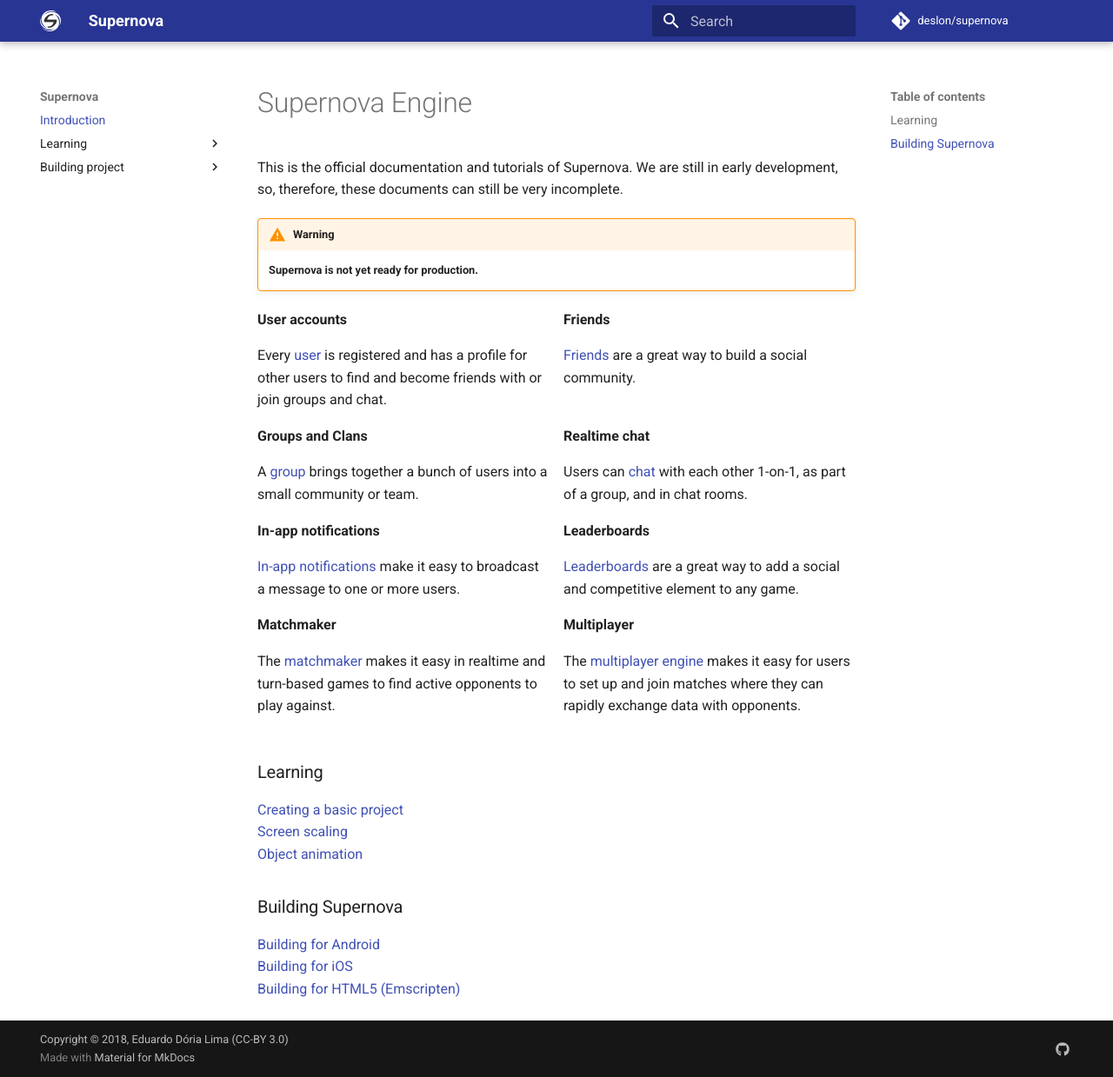
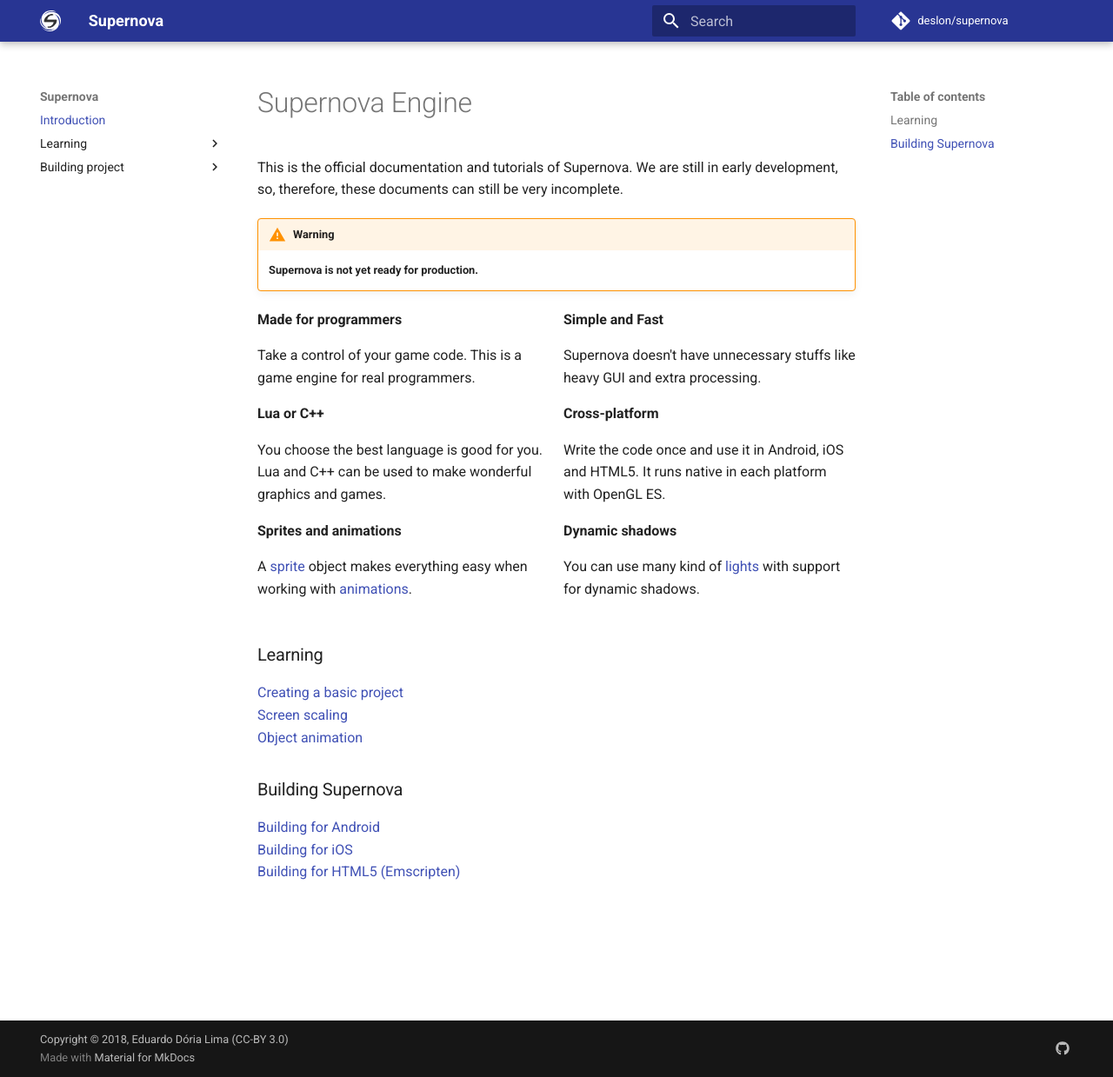
Before and after one commit to eduardodoria/supernova-docs, an MkDocs documentation site: the page built from docs/index.md, in a window 1280 px wide and 1239 px high. Shown: the whole window at 87% size. Built offline with MkDocs 1.6.1 and Material for MkDocs 9.7.7, drawn with Linux system fonts in a browser that asks for light colours; comment, search, counter and statistics services are not loaded; old or Windows-style settings are respelled for this version of MkDocs.

Commit message:
Updated index information

```diff
--- a/docs/index.md
+++ b/docs/index.md
@@ -7,45 +7,34 @@
 
 <div style="display: flex">
   <div style="flex: 1; margin: 0 1em 0 0">
-    <strong>User accounts</strong>
-    <p>Every <a href="./user-accounts/">user</a> is registered and has a profile for other users to find and become friends with or join groups and chat.</p>
+    <strong>Made for programmers</strong>
+    <p>Take a control of your game code. This is a game engine for real programmers.</p>
   </div>
   <div style="flex: 1">
-    <strong>Friends</strong>
-    <p><a href="./social-friends/">Friends</a> are a great way to build a social community.</p>
+    <strong>Simple and Fast</strong>
+    <p>Supernova doesn't have unnecessary stuffs like heavy GUI and extra processing.</p>
   </div>
 </div>
 
 <div style="display: flex">
   <div style="flex: 1; margin: 0 1em 0 0">
-    <strong>Groups and Clans</strong>
-    <p>A <a href="./social-groups-clans/">group</a> brings together a bunch of users into a small community or team.</p>
+    <strong>Lua or C++</strong>
+    <p>You choose the best language is good for you. Lua and C++ can be used to make wonderful graphics and games.</p>
   </div>
   <div style="flex: 1">
-    <strong>Realtime chat</strong>
-    <p>Users can <a href="./social-realtime-chat/">chat</a> with each other 1-on-1, as part of a group, and in chat rooms.</p>
+    <strong>Cross-platform</strong>
+    <p>Write the code once and use it in Android, iOS and HTML5. It runs native in each platform with OpenGL ES.</p>
   </div>
 </div>
 
 <div style="display: flex">
   <div style="flex: 1; margin: 0 1em 0 0">
-    <strong>In-app notifications</strong>
-    <p><a href="./social-in-app-notifications/">In-app notifications</a> make it easy to broadcast a message to one or more users.</p>
+    <strong>Sprites and animations</strong>
+    <p>A <a href="./learning/sprites/">sprite</a> object makes everything easy when working with <a href="./learning/object-animation/">animations</a>.</p>
   </div>
   <div style="flex: 1">
-    <strong>Leaderboards</strong>
-    <p><a href="./gameplay-leaderboards/">Leaderboards</a> are a great way to add a social and competitive element to any game.</p>
-  </div>
-</div>
-
-<div style="display: flex">
-  <div style="flex: 1; margin: 0 1em 0 0">
-    <strong>Matchmaker</strong>
-    <p>The <a href="./gameplay-matchmaker/">matchmaker</a> makes it easy in realtime and turn-based games to find active opponents to play against.</p>
-  </div>
-  <div style="flex: 1">
-    <strong>Multiplayer</strong>
-    <p>The <a href="./gameplay-multiplayer-realtime/">multiplayer engine</a> makes it easy for users to set up and join matches where they can rapidly exchange data with opponents.</p>
+    <strong>Dynamic shadows</strong>
+    <p>You can use many kind of <a href="./learning/lights/">lights</a> with support for dynamic shadows.</p>
   </div>
 </div>
 
```
